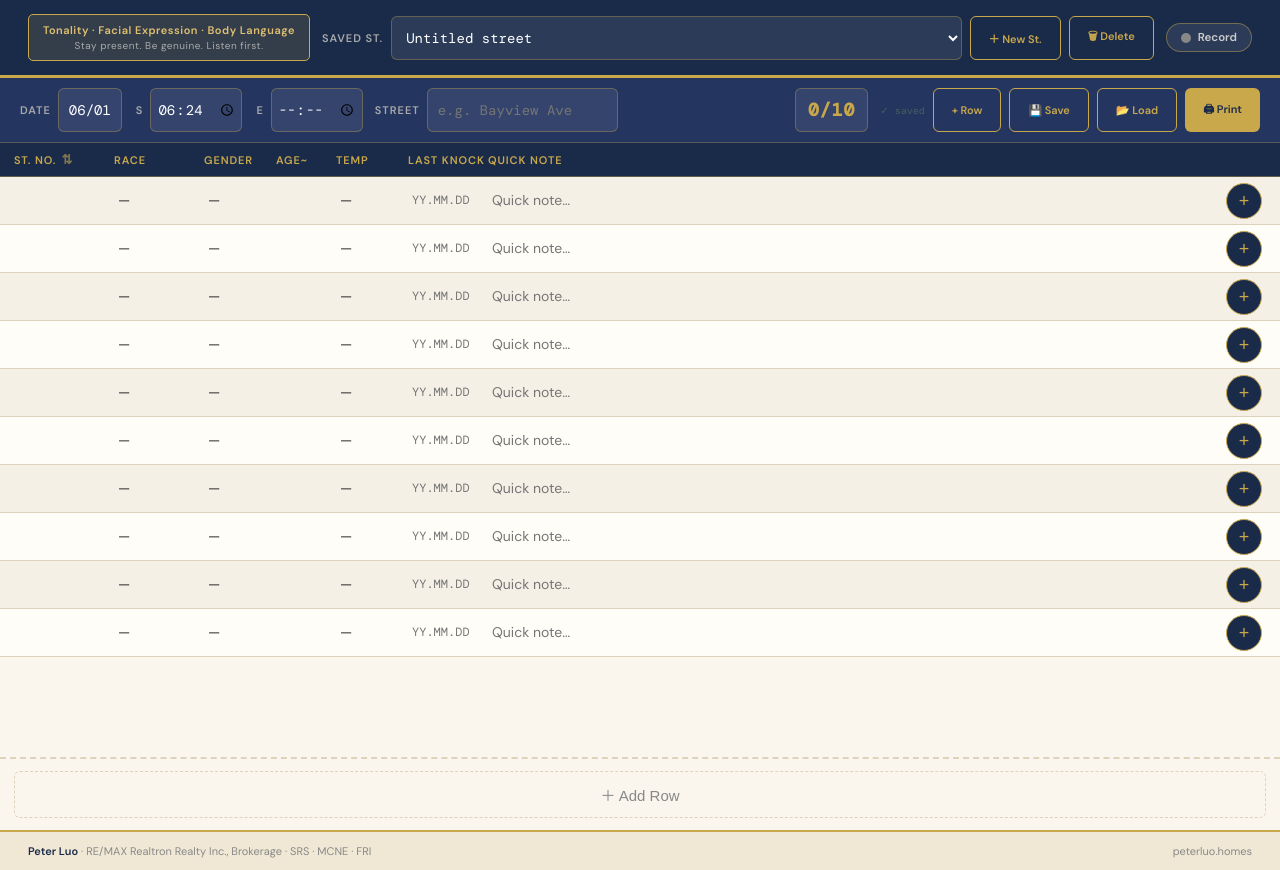
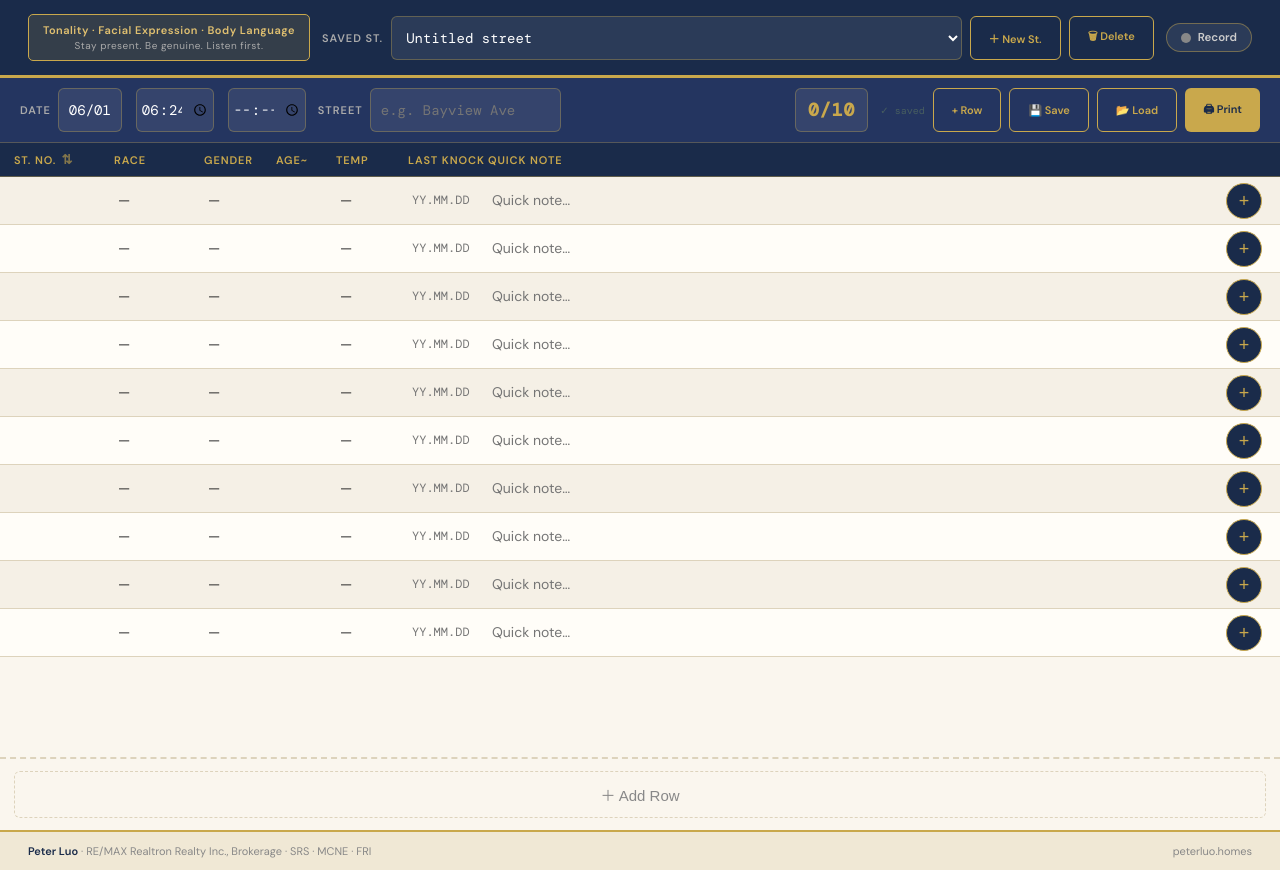
Before and after one commit to peterluohomes/leads, a plain HTML site: page mdoorknock.html in a window 1280 px wide. Drawn offline with nearby package versions, Linux system fonts and the light colour scheme.

Commit message:
Add files via upload

```diff
--- a/mdoorknock.html
+++ b/mdoorknock.html
@@ -129,7 +129,7 @@ body {
 }
 .session-field select option { background: var(--navy); }
 .session-field input[type="date"] { min-width: 140px; }
-.session-field input[type="time"] { min-width: 0; width: 92px; padding-left: 6px; padding-right: 4px; }
+.session-field input[type="time"] { min-width: 0; width: 78px; padding-left: 4px; padding-right: 2px; }
 .session-field input.street { min-width: 180px; }
 .street-select { min-height: var(--tap); width: 100%; background: rgba(255,255,255,0.08); border: 1px solid rgba(201,168,76,0.35); border-radius: 6px; color: #fff; font-family: 'DM Mono', monospace; font-size: 14px; padding: 6px 10px; outline: none; }
 .street-select option { color: #111; }
@@ -475,7 +475,7 @@ body {
   .sess-row-2 .session-field input.street { min-width: 70px; }
   .session-field input, .session-field select { font-size: 15px; padding: 9px 10px; }
   .session-field input[type="date"] { min-width: 150px; }
-  .session-field input[type="time"] { min-width: 0; width: 84px; }
+  .session-field input[type="time"] { min-width: 0; width: 72px; }
   .session-field input.street { min-width: 200px; }
 
   .col-headers {
@@ -641,11 +641,9 @@ body {
       <input type="text" id="sess-date-disp" class="date-mmdd" inputmode="numeric" maxlength="5" placeholder="MM/DD" oninput="onDateDispInput()">
     </div>
     <div class="session-field">
-      <label>S</label>
       <input type="time" id="sess-start" onchange="scheduleSave()">
     </div>
     <div class="session-field">
-      <label>E</label>
       <input type="time" id="sess-end" onchange="scheduleSave()">
     </div>
   </div>
```
